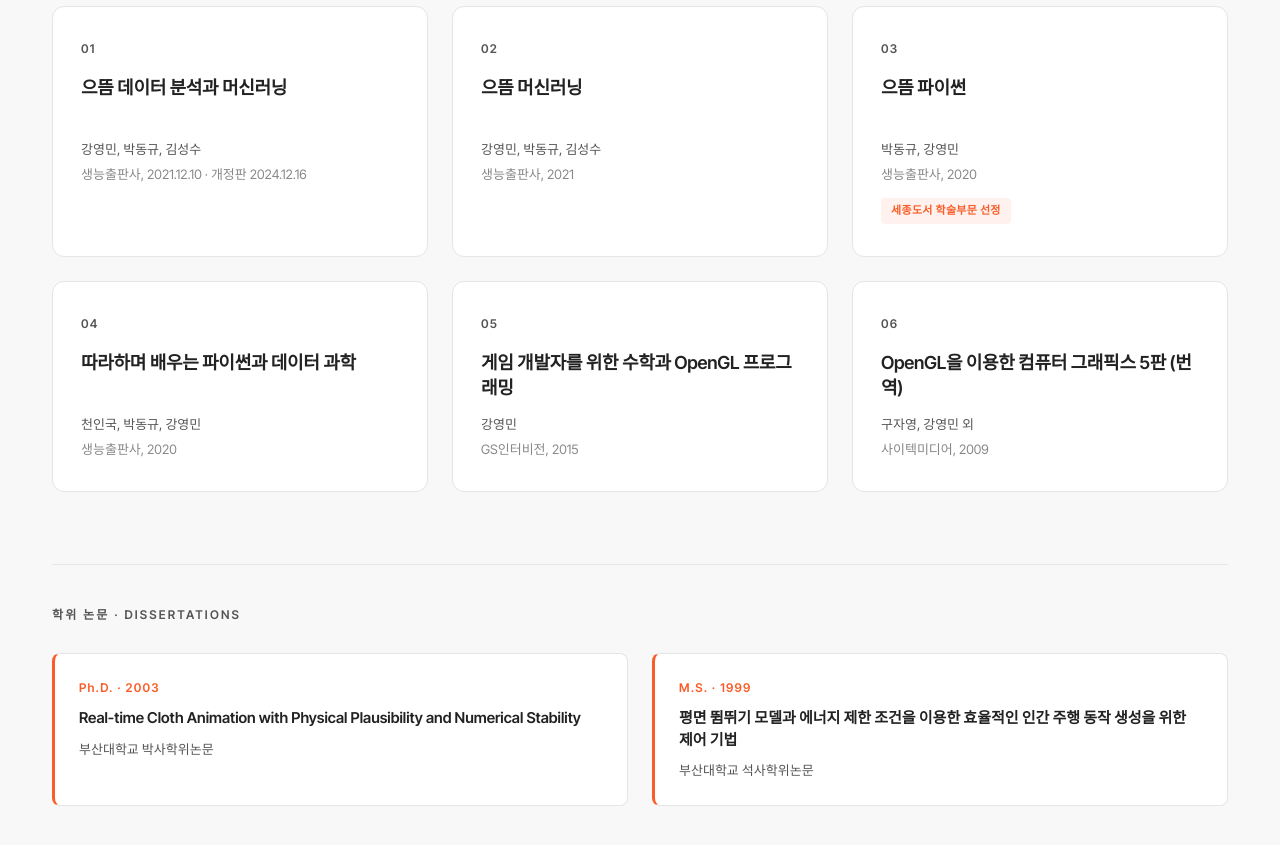
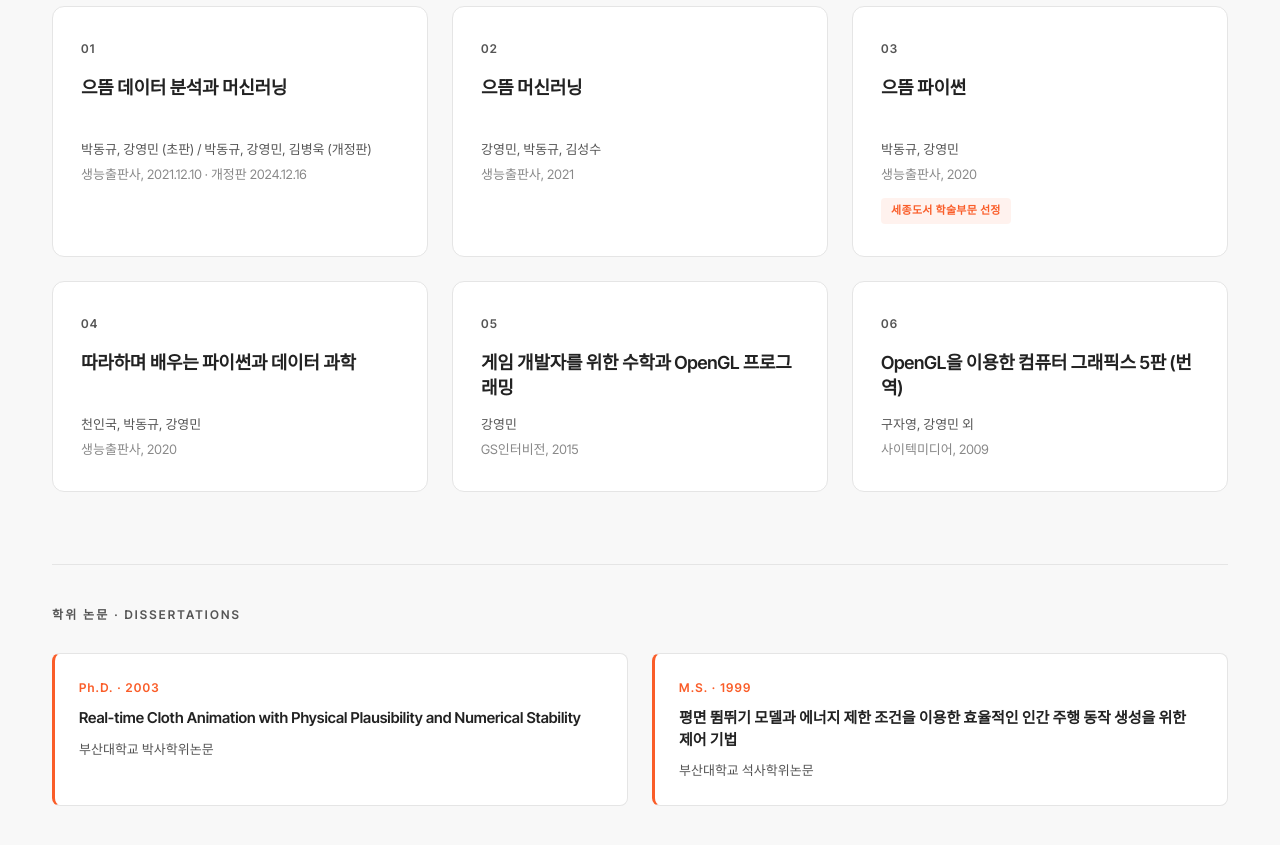
Before and after one commit to dknife/dknife.github.io, a plain HTML site: page index.html in a window 1280 px wide. Shown: the part 3860-4705 px from the top of the page. Drawn offline with Linux system fonts and the light colour scheme.

Commit message:
Fix authors for 으뜸 데이터 분석과 머신러닝 (초판/개정판 each)

```diff
--- a/index.html
+++ b/index.html
@@ -1504,7 +1504,7 @@
             <div class="book-card reveal">
                 <div class="idx">01</div>
                 <h3>으뜸 데이터 분석과 머신러닝</h3>
-                <div class="book-authors">강영민, 박동규, 김성수</div>
+                <div class="book-authors">박동규, 강영민 (초판) / 박동규, 강영민, 김병욱 (개정판)</div>
                 <div class="book-publisher">생능출판사, 2021.12.10 · 개정판 2024.12.16</div>
             </div>
             <div class="book-card reveal" data-delay="1">
```
